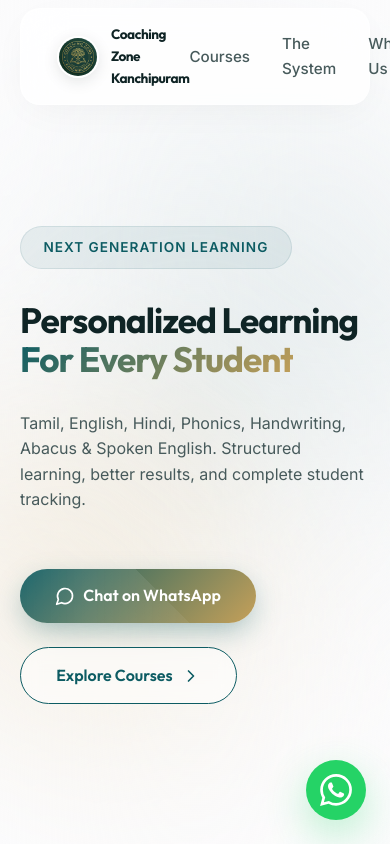
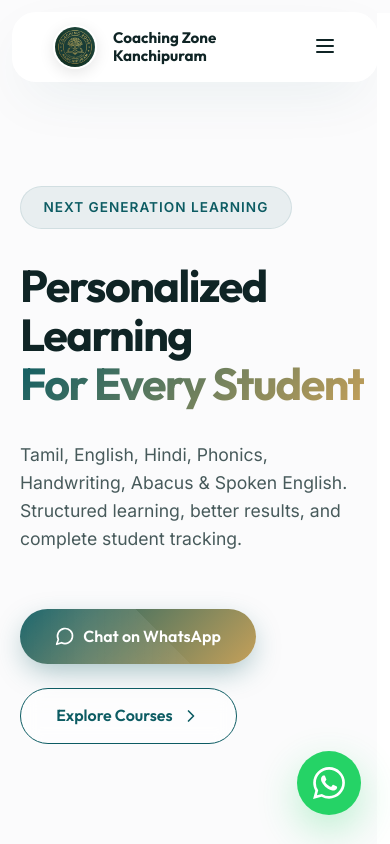
Before and after one commit to dishyanth07/coaching-zone-kpm, a React (Vite) app: page / in a window 390 px wide. Shown: the top 844 px of the page. Built offline with nearby package versions, Linux system fonts and the light colour scheme.

Commit message:
style: comprehensive mobile-first alignment overhaul for navbar, hero, and footer

```diff
--- a/src/components/Navbar.jsx
+++ b/src/components/Navbar.jsx
@@ -1,22 +1,36 @@
-import React, { useEffect } from 'react';
+import React, { useState } from 'react';
 import logo from '../assets/logo.png';
-import { Layout } from 'lucide-react';
+import { Menu, X } from 'lucide-react';
 
 const Navbar = () => {
+  const [isMenuOpen, setIsMenuOpen] = useState(false);
+
   return (
     <nav className="navbar">
       <div className="container nav-content">
-          <div className="logo">
-            <img src={logo} alt="Coaching Zone" className="logo-img" />
-            <span>Coaching Zone Kanchipuram</span>
+        <div className="logo">
+          <img src={logo} alt="Coaching Zone" className="logo-img" />
+          <span>Coaching Zone Kanchipuram</span>
+        </div>
+
+        <div className={`nav-links ${isMenuOpen ? 'active' : ''}`}>
+          <a href="#courses" onClick={() => setIsMenuOpen(false)}>Courses</a>
+          <a href="#system" onClick={() => setIsMenuOpen(false)}>The System</a>
+          <a href="#about" onClick={() => setIsMenuOpen(false)}>Why Us</a>
+          <div className="mobile-actions">
+            <a href="tel:8248800704" className="btn btn-outline">Call Now</a>
+            <a href="https://wa.me/message/MPG3QK4G2ZQ2M1" className="btn btn-primary">Enroll Now</a>
           </div>
-        <div className="nav-links">
-          <a href="#courses">Courses</a>
-          <a href="#system">The System</a>
-          <a href="#about">Why Us</a>
-          <a href="tel:8248800704" className="btn btn-outline">Call Now</a>
-          <a href="https://wa.me/message/MPG3QK4G2ZQ2M1" className="btn btn-primary">Enroll Now</a>
         </div>
+
+        <div className="nav-actions">
+          <a href="tel:8248800704" className="btn btn-outline-nav">Call Now</a>
+          <a href="https://wa.me/message/MPG3QK4G2ZQ2M1" className="btn btn-primary-nav">Enroll Now</a>
+        </div>
+
+        <button className="menu-toggle" onClick={() => setIsMenuOpen(!isMenuOpen)}>
+          {isMenuOpen ? <X size={24} /> : <Menu size={24} />}
+        </button>
       </div>
     </nav>
   );
--- a/src/index.css
+++ b/src/index.css
@@ -171,22 +171,15 @@ h1, h2, h3, h4 {
   transform: translateX(-50%);
   width: calc(100% - 2.5rem);
   max-width: 1200px;
-  z-index: 1000;
-  background: rgba(255, 255, 255, 0.8);
-  backdrop-filter: blur(20px);
-  -webkit-backdrop-filter: blur(20px);
-  border: 1px solid rgba(255, 255, 255, 0.3);
+  z-index: 2000;
+  background: rgba(255, 255, 255, 0.85);
+  backdrop-filter: blur(24px);
+  -webkit-backdrop-filter: blur(24px);
+  border: 1px solid rgba(255, 255, 255, 0.4);
   border-radius: 99px;
   padding: 0.85rem 1.75rem;
-  box-shadow: 0 10px 40px -10px rgba(0, 0, 0, 0.05);
-}
-
-@media (max-width: 480px) {
-  .navbar {
-    top: 0.5rem;
-    padding: 0.5rem 1rem;
-    border-radius: 20px;
-  }
+  box-shadow: var(--shadow-medium);
+  transition: 0.4s var(--transition-premium);
 }
 
 .nav-content {
@@ -198,25 +191,20 @@ h1, h2, h3, h4 {
 .logo {
   display: flex;
   align-items: center;
-  gap: 0.75rem;
+  gap: 1rem;
   font-family: 'Outfit', sans-serif;
   font-weight: 700;
-  font-size: 1.25rem;
+  font-size: 1.15rem;
   color: var(--text-main);
+  z-index: 2002;
 }
 
-.logo-img {
-  height: 42px;
-  width: auto;
-  border-radius: 50%;
-  border: 2px solid white;
-  box-shadow: 0 4px 15px rgba(0, 0, 0, 0.1);
-}
+.logo-img { height: 42px; width: 42px; border-radius: 50%; border: 2px solid white; box-shadow: 0 4px 15px rgba(0,0,0,0.1); }
 
 .nav-links {
   display: flex;
   align-items: center;
-  gap: 2rem;
+  gap: 2.5rem;
 }
 
 .nav-links a {
@@ -227,8 +215,46 @@ h1, h2, h3, h4 {
   transition: var(--transition-premium);
 }
 
-.nav-links a:not(.btn):hover {
-  color: var(--primary);
+.nav-links a:hover { color: var(--primary); }
+
+.nav-actions { display: flex; gap: 1rem; align-items: center; }
+.mobile-actions { display: none; }
+.menu-toggle { display: none; background: none; border: none; color: var(--text-main); cursor: pointer; z-index: 2002; }
+
+@media (max-width: 992px) {
+  .navbar { top: 0.75rem; width: calc(100% - 1.5rem); border-radius: 24px; padding: 0.75rem 1.25rem; }
+  .menu-toggle { display: block; }
+  .nav-actions { display: none; }
+
+  .nav-links {
+    position: fixed;
+    top: 0;
+    right: -100%;
+    width: 100%;
+    height: 100vh;
+    background: white;
+    flex-direction: column;
+    justify-content: center;
+    align-items: center;
+    gap: 2.5rem;
+    transition: 0.5s cubic-bezier(0.16, 1, 0.3, 1);
+    z-index: 2001;
+    padding: 2rem;
+  }
+
+  .nav-links.active { right: 0; }
+
+  .nav-links a { font-size: 1.8rem; font-weight: 700; color: var(--text-main); }
+
+  .mobile-actions {
+    display: flex;
+    flex-direction: column;
+    gap: 1rem;
+    width: 100%;
+    max-width: 280px;
+    margin-top: 2rem;
+  }
+  .mobile-actions .btn { width: 100%; }
 }
 
 /* Hero Styles */
@@ -661,21 +687,21 @@ h1, h2, h3, h4 {
   transform: scale(1.1) rotate(10deg);
 }
 
-/* Mobile Responsive Adjustments (ULTRA-POLISHED) */
+/* ULTRA-CLEAN MOBILE ALIGNMENT OVERHAUL */
 @media (max-width: 992px) {
   .footer-content { grid-template-columns: 1fr; gap: 4rem; text-align: center; }
-  .footer-brand { margin: 0 auto; }
+  .footer-brand { margin: 0 auto; text-align: center; }
   .social-links { justify-content: center; }
-  .footer-links { grid-template-columns: 1fr; gap: 4rem; text-align: center; }
+  .footer-links { grid-template-columns: 1fr; gap: 4.5rem; text-align: center; }
   .link-group { text-align: center; }
-  .link-group h5 { margin-bottom: 1.5rem; }
+  .link-group h5 { margin-bottom: 1.5rem; font-size: 1.3rem; }
+  .link-group a { font-size: 1.1rem; }
 
   .features-grid-why { grid-template-columns: 1fr; gap: 1.5rem; }
   .feature-item { padding: 2.5rem; flex-direction: column; align-items: center; text-align: center; }
 
-  .cta-info { flex-direction: column; gap: 3.5rem; align-items: center; }
-  .system-section h2 { font-size: 2.5rem; }
-  .cta-section h2 { font-size: 2.4rem; }
+  .cta-info { flex-direction: column; gap: 4rem; align-items: center; }
+  .cta-section h2 { font-size: 2.2rem; }
 }
 
 @media (max-width: 768px) {
@@ -684,16 +710,18 @@ h1, h2, h3, h4 {
   }
   .dashboard-3d { transform: none !important; opacity: 1 !important; }
   .logo span { font-size: 1rem; }
+  .hero-fluid-bg { display: none; } /* Simpler background for performance and clarity */
 }
 
 @media (max-width: 480px) {
-  .logo span { font-size: 0.85rem; letter-spacing: -0.5px; }
-  .hero h1 { font-size: 2.2rem; letter-spacing: -1px; }
-  .hero p { font-size: 1rem; }
+  .logo span { font-size: 0.95rem; font-weight: 800; max-width: 15rem; line-height: 1.2; text-align: left; }
+  .logo-img { width: 44px; height: 44px; }
+  .hero h1 { font-size: 2.8rem; letter-spacing: -1.5px; line-height: 1.1; }
+  .hero p { font-size: 1.1rem; }
   .whatsapp-float {
-    bottom: 1.5rem;
-    right: 1.5rem;
-    width: 60px;
-    height: 60px;
+    bottom: 1.8rem;
+    right: 1.8rem;
+    width: 64px;
+    height: 64px;
   }
 }
```
